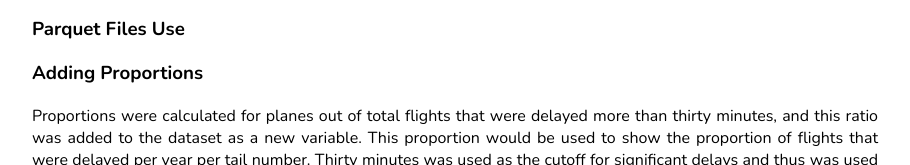
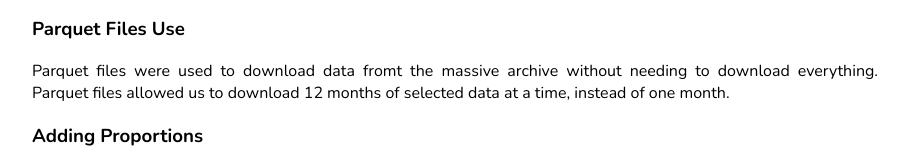
Before and after one commit to Dat4500Group5/Skys-The-Limit-Final-Report, a plain HTML site: page main.html in a window 1280 px wide. Shown: the part 961-1126 px from the top of the page, without its empty margins (352-1262 px from the left). Drawn offline with nearby package versions, Linux system fonts and the light colour scheme.

Commit message:
parquet files

```diff
--- a/main.html
+++ b/main.html
@@ -52,7 +52,7 @@
                 <p>Cleaning data was minimal, as The Sky’s the Limit data contained no missing values. However, as it provided a single flight per row, the dataset needed to be reorganized to be used as a tool to track the age of a plane. A plane’s tail number is a 5-character code, providing a unique identifier for an aircraft and it is provided as variable ‘Tail_Number’. This variable would be used to track the status of a single plane, allowing us to analyze the trends of planes over their lifetime. Joining data from a single tail number for each calendar year was in service, provided a reorganized dataset that displayed a unique year and tail number per row. This allowed us to greatly reduce the size of the datasets we were using.  Three variables were selected to be used as airplane age proxy measurements from this dataset. The variables of flights, distance and airtime were taken. Flights reported the total count of flights a plane over its commission. Distance reported the total distance in miles that the plane had flown. Airtime reported the total time spent in minutes that a plane was in the air. These variables represented usage of the airplanes, but did not represent the actual age of the planes. Therefore, aircraft registration data from the FAA website was left joined to this dataset to provide the manufacture year of the aircraft, allowing the variable ‘AGE’ to be calculated as the current year minus manufacture year.</p>
 
                 <h3 id="parquet">Parquet Files Use</h2>
-                <p></p>
+                <p> Parquet files were used to download data fromt the massive archive without needing to download everything. Parquet files allowed us to download 12 months of selected data at a time, instead of one month. </p>
 
                 <h3 id="proportion">Adding Proportions</h2>
                 <p>Proportions were calculated for planes out of total flights that were delayed more than thirty minutes, and this ratio was added to the dataset as a new variable. This proportion would be used to show the proportion of flights that were delayed per year per tail number. Thirty minutes was used as the cutoff for significant delays and thus was used in the delay ratio. Also, a ratio for cancellations was created to display the proportion of flights cancelled per year per tail number. This proportion used carrier cancellations divided by flights for a plane.</p>
```
